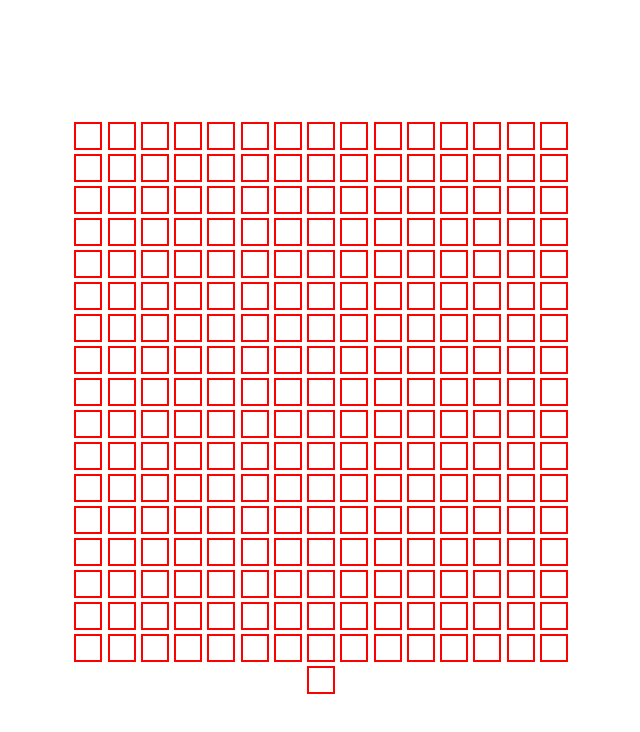
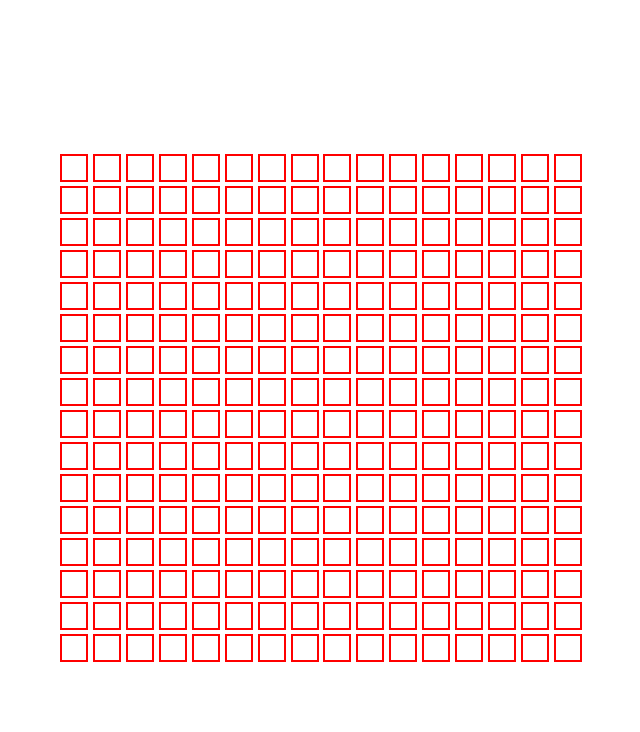
Before and after one commit to BananaWafflez/etch-a-sketch, a plain HTML site: page index.html in a window 1280 px wide. Shown: the whole page, without its empty margins (319-959 px from the left). Drawn offline with Linux system fonts and the light colour scheme.

Commit message:
Made grid dynamically size depending on amount of squares

```diff
--- a/external.js
+++ b/external.js
@@ -1,9 +1,15 @@
 const body = document.querySelector('body');
-
 const grid = document.querySelector('.grid');
-for(let i = 0; i < 256; i++){
-    const square = document.createElement('div');
-    square.classList.add("square");
-    grid.appendChild(square);
+let size = 33;
+let numofsquare = 16;
+grid.style.cssText = `max-width: ${size * numofsquare}px`
+for(let i = 0; i < numofsquare; i++){
+    for(let j = 0; j < numofsquare; j++){
+        const square = document.createElement('div');
+        square.classList.add("square");
+        grid.appendChild(square);
+    }
+    const linebreak = document.createElement('br');
+    //grid.appendChild(linebreak);
     //square.textContent = `${i}`;
 }
--- a/style.css
+++ b/style.css
@@ -6,7 +6,7 @@ body{
 }
 .grid{
     display:flex;
-    max-width: 500px;
+    max-width: 531px;
 
     flex-wrap: wrap;
     justify-content: space-evenly;
```
